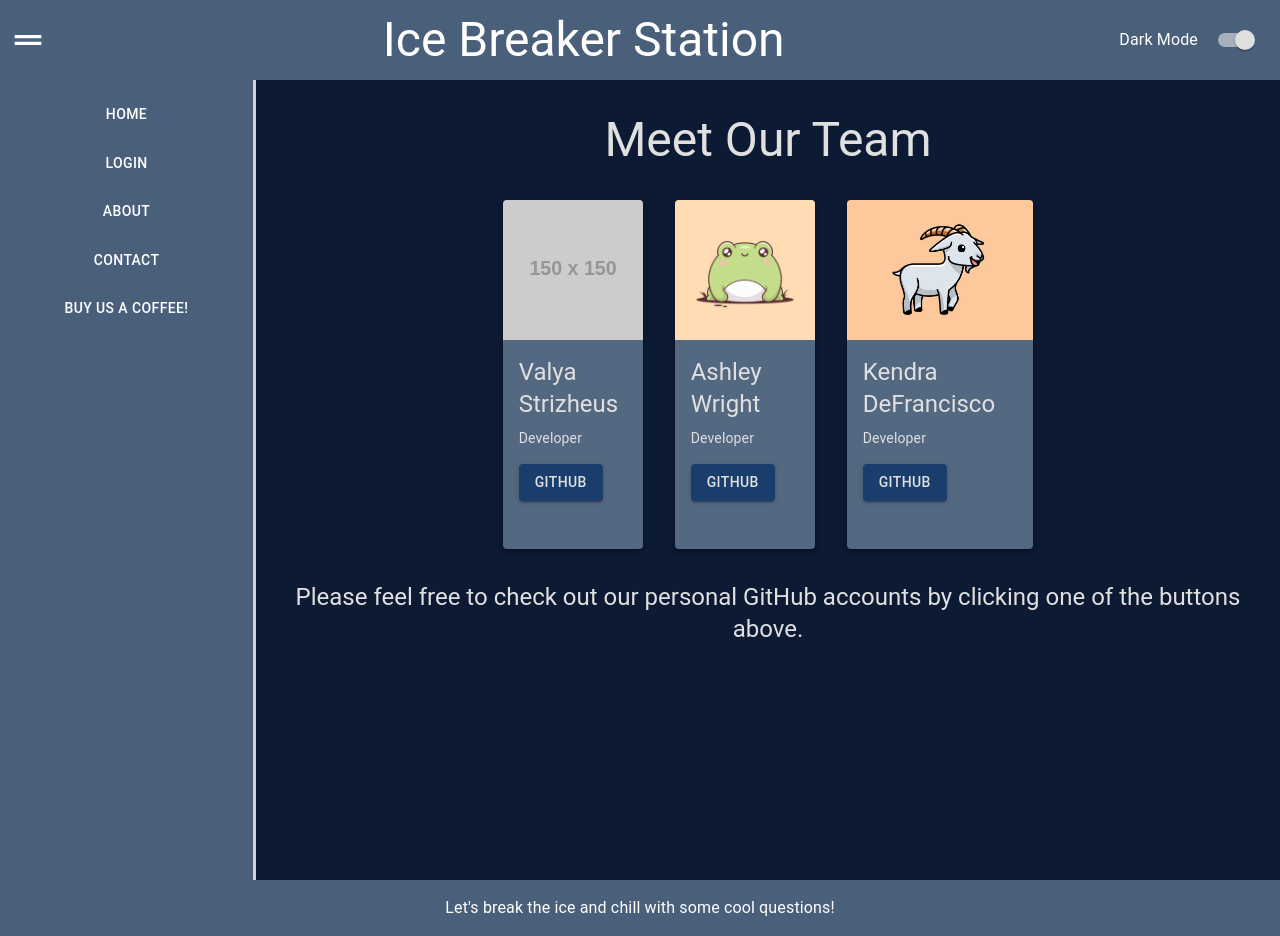
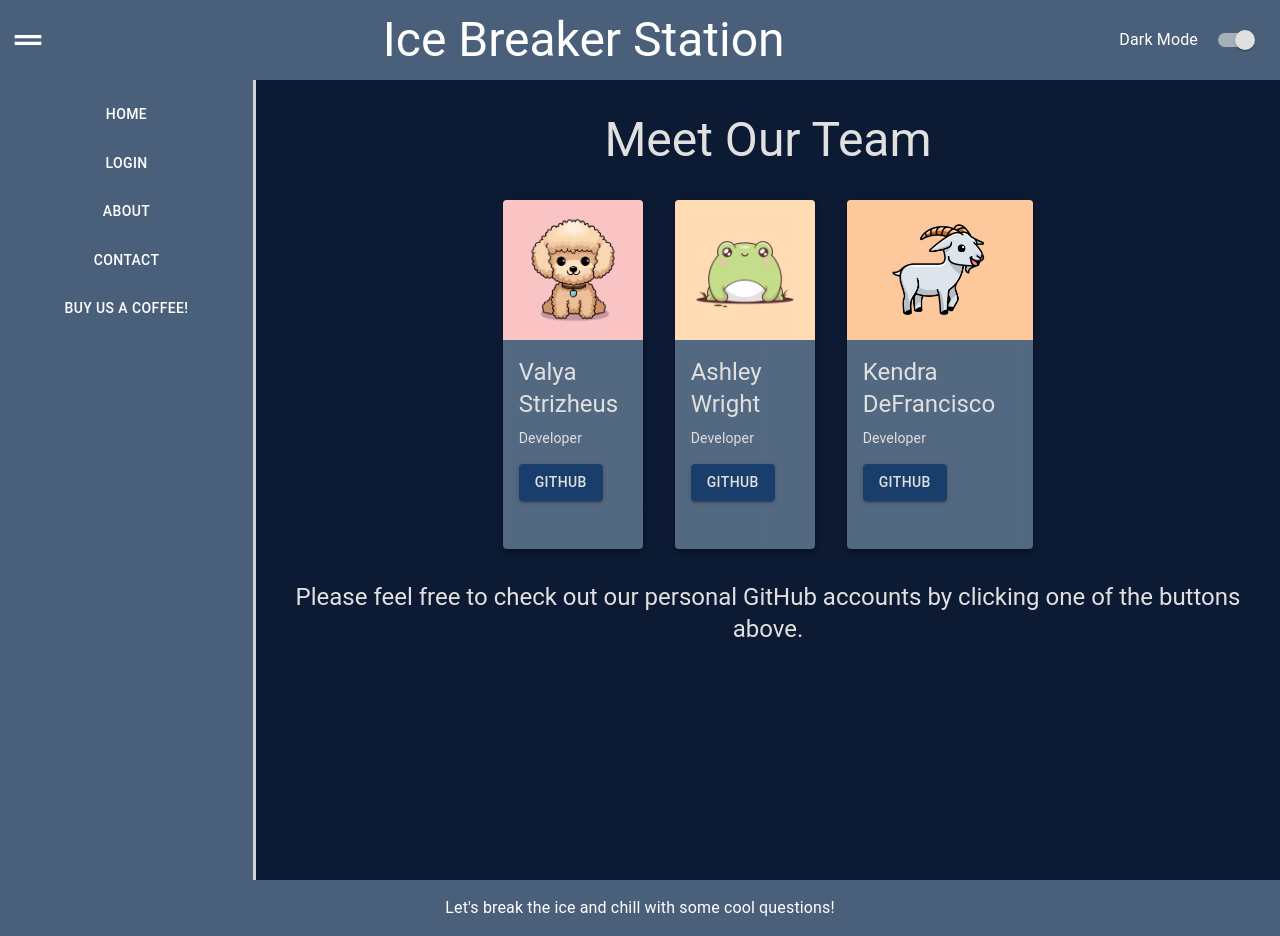
Before and after one commit to valyastriz/Breakin-The-Ice, a React (Create React App) app in the folder client/: page /contact in a window 1280 px wide. Built offline with nearby package versions, Linux system fonts and the light colour scheme.

Commit message:
added an image for Valya's contact page

```diff
--- a/client/src/pages/Contact.jsx
+++ b/client/src/pages/Contact.jsx
@@ -7,7 +7,7 @@ const teamMembers = [
     firstName: 'Valya',
     lastName: 'Strizheus',
     role: 'Developer',
-    image: 'https://via.placeholder.com/150',
+    image: '/cute-poodle-dog-illustration_806257-200.avif',
     GitHub: 'https://github.com/valyastriz',
   },
   {
```
Also changed, not shown: client/public/cute-poodle-dog-illustration_806257-200.avif (added).
